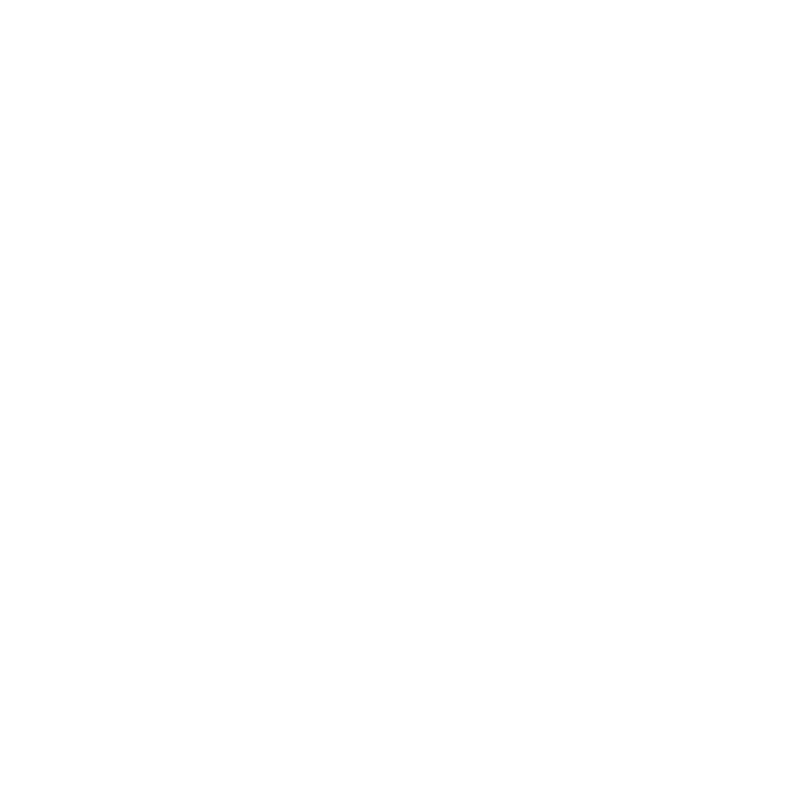
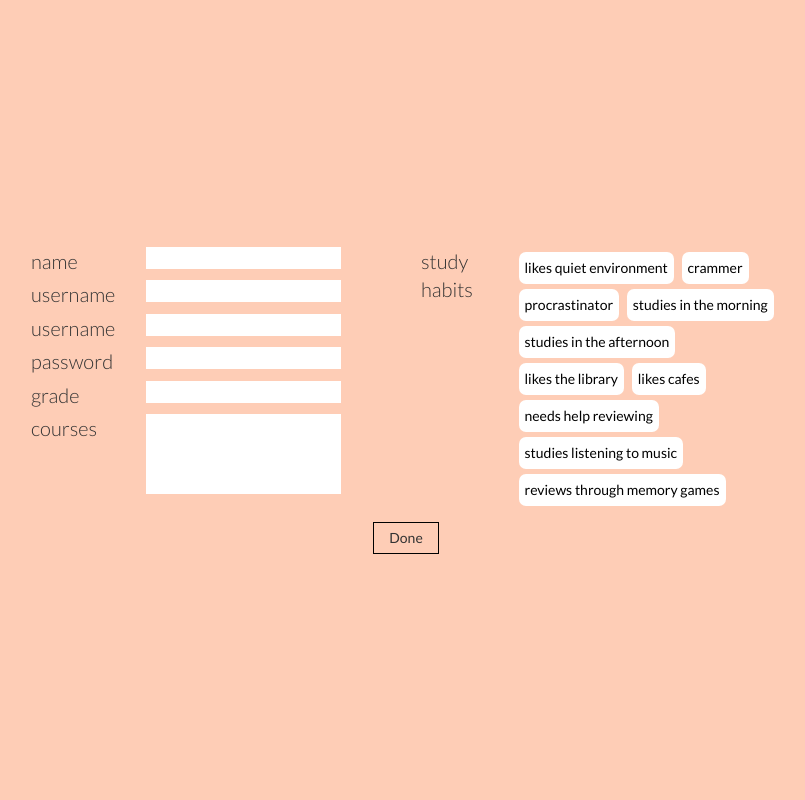
Before and after one commit to kelly-ryoo/hackOurCampus2020, a PHP site: page /sign_up.html in a window 1280 px wide. Before the commit the part shown is empty. Shown: the whole page, without its empty margins (234-1039 px from the left). Run offline with PHP 8.4, Linux system fonts and the light colour scheme.

Commit message:
added missing html

```diff
--- a/feed.html
+++ b/feed.html
@@ -21,6 +21,9 @@
 
 <body class="container" id="feed_pg">
 
+<div class="body">
+
+</div>
 
 </body>
 </html>
--- a/sign_up.html
+++ b/sign_up.html
@@ -20,7 +20,57 @@
 </head>
 
 <body class="container" id="signup_pg">
+  <div class="body">
+    <div class="row">
 
+      <form method="post">
+        <div class="col-sm-2"></div>
 
+        <div class="col-sm-4 text-right">
+          <section class="row"><label class="form_label col-sm-4">name</label><input class="text_field col-sm-6" type="text" name="name"></input></section>
+          <section class="row"><label class="form_label col-sm-4">username</label><input class="text_field col-6 col-sm-6" type="text" name="email"></input></section>
+          <section class="row"><label class="form_label col-sm-4">username</label><input class="text_field col-sm-6" type="text" name="username"></input></section>
+          <section class="row"><label class="form_label col-sm-4">password</label><input class="text_field col-sm-6" type="text" name="password"></input></section>
+          <section class="row"><label class="form_label col-sm-4">grade</label><input class="text_field col-sm-6" type="text" name="grade"></input></section>
+          <section class="row"><label class="form_label col-sm-4">courses</label><input class="course_text_field col-sm-6" type="text" name="courses"></input></section>
+        </div>
+
+        <div class="col-sm-4">
+          <section class="row">
+            <label class="form_label col-sm-3">study habits</label>
+
+            <div id="study_habits" class="col-sm-9">
+            <input class="study_button" type="button" name="study_habit_1" value="likes quiet environment"></input>
+            <input class="study_button" type="button" name="study_habit_2" value="crammer"></input>
+            <input class="study_button" type="button" name="study_habit_3" value="procrastinator"></input>
+            <input class="study_button" type="button" name="study_habit_4" value="studies in the morning"></input>
+            <input class="study_button" type="button" name="study_habit_5" value="studies in the afternoon"></input>
+            <input class="study_button" type="button" name="study_habit_6" value="likes the library"></input>
+            <input class="study_button" type="button" name="study_habit_7" value="likes cafes"></input>
+            <input class="study_button" type="button" name="study_habit_8" value="needs help reviewing"></input>
+            <input class="study_button" type="button" name="study_habit_9" value="studies listening to music"></input>
+            <input class="study_button" type="button" name="study_habit_10" value="reviews through memory games"></input>
+            </div>
+          </section>
+
+          <script>
+            document.querySelectorAll('.study_button').forEach(function(e) {
+              e.addEventListener('click', function() {
+                this.style.color = "black";
+                this.style.backgroundColor = "rgba(0,0,0,0)";
+                this.style.border = "thin solid black";
+              })
+            });
+          </script>
+
+        </div>
+
+        <div class="col-sm-12 text-center" style="padding-top:2vh;">
+          <input type="submit" class="signup_submit" value = "Done"></input>
+        </div>
+      </form>
+
+    </div>
+  </div>
 </body>
 </html>
--- a/styles.css
+++ b/styles.css
@@ -1,3 +1,7 @@
+.body{
+    font-family: 'Lato', sans-serif;
+}
+
 /* HOME PAGE */
 
 /* vertically center elements */
@@ -8,7 +12,7 @@
 }
 
 /* move elements up a bit from the center */
-.body{
+#body{
     position:relative;
     bottom:5vh;
 }
@@ -17,7 +21,6 @@
     height: 100vh;
     background-image: url(images/home.jpg);
     background-size: cover;
-    font-family: 'Lato', sans-serif;
 }
 
 .home_header{
@@ -62,3 +65,75 @@
     color: grey;
     text-decoration:none;
 }
+
+
+/* LOG IN PAGE */
+#login_pg{
+    height: 100vh;
+    background-color: #fecdb6;
+}
+
+.form_label{
+    text-align:left;
+    padding-left:0;
+    font-size: 2rem;
+    font-weight:350;
+    padding-right:10px;
+
+    display:inline-block;
+}
+
+.text_field{
+    background-color:white;
+    border:none;
+}
+
+.login_submit{
+    padding-left:15px;
+    padding-right:15px;
+    padding-top:5px;
+    padding-bottom:5px;
+
+    border: thin solid black;
+    background-color: rgba(0,0,0,0);
+}
+
+
+/* SIGN UP PAGE */
+#signup_pg{
+    height: 100vh;
+    background-color: #fecdb6;
+}
+
+.course_text_field{
+    height:10vh;
+    background-color:white;
+    border:none;
+    word-break: break-word
+}
+
+.study_button{
+    background-color:white;
+    border: 5px;
+    border-radius: 7px;
+    padding:6px;
+
+    color:black;
+
+    margin-right: 5px;
+    margin-top: 5px;
+}
+
+#study_habits{
+    max-width: 30vw;
+}
+
+.signup_submit{
+    padding-left:15px;
+    padding-right:15px;
+    padding-top:5px;
+    padding-bottom:5px;
+
+    border: thin solid black;
+    background-color: rgba(0,0,0,0);
+}
```
Also changed, not shown: log_in.html (+30 -1 lines).
